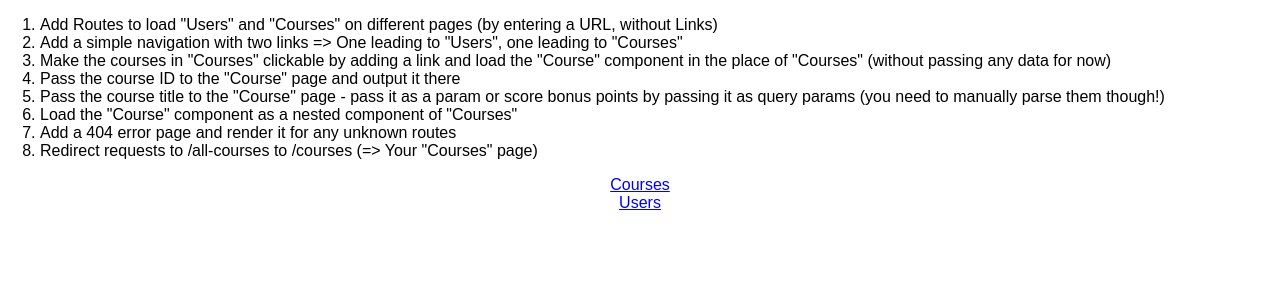
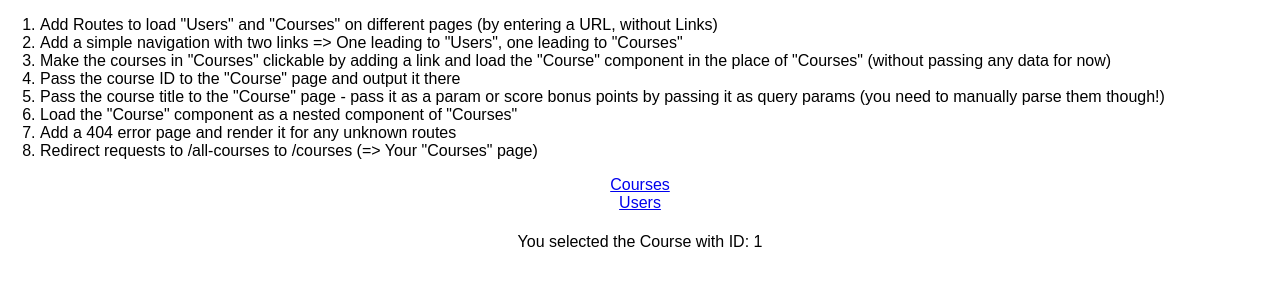
Before and after one commit to Dagony/UdemyReactAssignments, a React (Create React App) app in the folder routing--assignment-problem/: page /course/1 in a window 1280 px wide. Shown: the top 300 px of the page. Built offline with nearby package versions, Linux system fonts and the light colour scheme.

Commit message:
Routing Assignment - Step 4: Pass the ID and output it

```diff
--- a/routing--assignment-problem/src/App.js
+++ b/routing--assignment-problem/src/App.js
@@ -4,6 +4,7 @@ import Courses from './containers/Courses/Courses';
 import Users from './containers/Users/Users';
 import {BrowserRouter, NavLink} from "react-router-dom";
 import {Route, Switch} from "react-router";
+import Course from "./containers/Course/Course";
 
 class App extends Component {
     render() {
@@ -39,6 +40,7 @@ class App extends Component {
                     <Switch>
                         <Route path={"/courses"} component={Courses} />
                         <Route path={"/users"} component={Users} />
+                        <Route path={"/course/:id"} component={Course} />
                     </Switch>
 
                 </div>
--- a/routing--assignment-problem/src/containers/Course/Course.js
+++ b/routing--assignment-problem/src/containers/Course/Course.js
@@ -2,10 +2,11 @@ import React, { Component } from 'react';
 
 class Course extends Component {
     render () {
+        console.log(this.props);
         return (
             <div>
-                <h1>_COURSE_TITLE_</h1>
-                <p>You selected the Course with ID: _ID_</p>
+                <h1>{this.props.title}</h1>
+                <p>You selected the Course with ID: {this.props.match.params.id}</p>
             </div>
         );
     }
--- a/routing--assignment-problem/src/containers/Courses/Courses.js
+++ b/routing--assignment-problem/src/containers/Courses/Courses.js
@@ -2,7 +2,6 @@ import React, { Component } from 'react';
 
 import './Courses.css';
 import {Link} from "react-router-dom";
-import Course from "../Course/Course";
 
 class Courses extends Component {
     state = {
```
